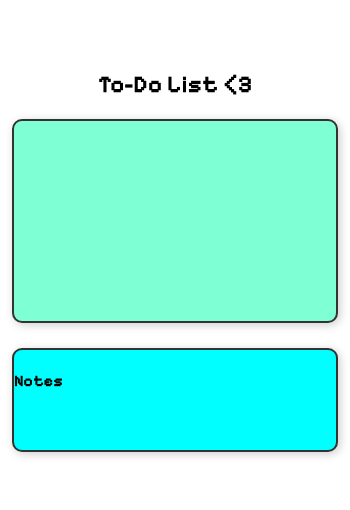
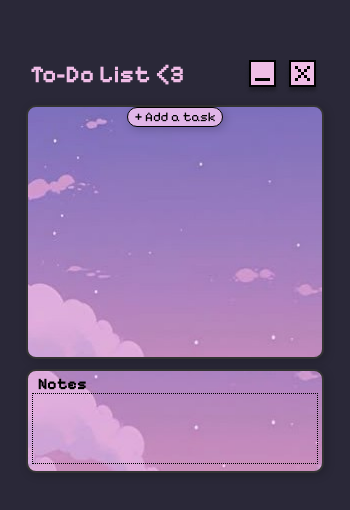
Before and after one commit to israks/ToDoApp, an Electron app: page index.html in a window 350 px wide. Shown: the part 156-666 px from the top of the page. Drawn offline with Linux system fonts and the light colour scheme; no server answers.

Commit message:
Personnalisation commit 2.0

```diff
--- a/index.css
+++ b/index.css
@@ -4,42 +4,87 @@ body {
     justify-content: center; /* Centre les pavés horizontalement */
     min-height: 100vh;
     align-items: center; /* Centre les pavés verticalement si la hauteur de body est définie */
-    gap: 20px;
-    background-color: white;
-    margin: 0;
+    gap: 10px;
+    background-color: #2A2838;
+    margin: 0 15px 0 15px;
     padding: 0;
     font-family: "Pixelify Sans", serif;
+    font-weight: thin;
 }
 
 header {
-    margin: 0;
-    padding: 0;
+    width: 100%;
     display: flex;
+    flex-direction: row;
+    flex-wrap: wrap;
+    justify-content: space-between;
+    align-items: center;
 }
 
 h1 {
-    margin: 0;
-    padding: 0;
     font-size: 1.5em;
-    text-align: left;
+    color: #EFBCE6;
+    margin: 0 0 5px 15px;
+}
+
+.boutons-menu {
+    display: flex;
+    gap: 5px;
+    margin: 0 15px 0 0;
+}
+
+.div-body {
+    width: 92%;
+    border: 2px solid #333;
+    box-shadow: 2px 2px 10px rgba(0, 0, 0, 0.2);
+    border-radius: 10px;
 }
 
 #div-todolist {
-    background-color: aquamarine;
-    width: 92%;
-    height: 200px;
-    border: 2px solid #333;
+    background-image: url("images/PartieToDo.jpg");
+    height: 250px;
+}
+
+#customButton {
+    background-color: #E1B6E8;
+    border: solid 1px;
+    font-family: "Pixelify Sans", serif;
+    border-radius: 10px;
+    cursor: pointer;
+    transition: background-color 0.3s ease, transform 0.2s ease;
     box-shadow: 2px 2px 10px rgba(0, 0, 0, 0.2);
-    border-radius: 10px;
-    margin: 0 5px 0 5px;
+    display: block;
+    margin: auto;
+}
+
+#customButton:hover {
+    background-color: #F4DDF7;
+    transform: scale(1.02);
 }
 
 #div-notes {
-    background-color: aqua;
-    width: 92%;
+    background-image: url("images/PartieNotes.jpg");
     height: 100px;
-    border: 2px solid #333;
-    box-shadow: 2px 2px 10px rgba(0, 0, 0, 0.2);
-    border-radius: 10px;
-    margin: 5px 5px 10px 5px;
+    display: flex;
+    flex-direction: column; /* Empile les enfants verticalement */
+    align-items: center; /* Centre le textarea */
+    justify-content: center; /* Centre verticalement dans le div */
+    gap: 0;
 }
+
+h4 {
+    align-self: flex-start; /* Aligne le h4 à gauche */
+    margin: 0 0 0 10px;
+    padding: 0;
+}
+
+textarea {
+    width: 80vw;
+    height: 65px;
+    background-color: transparent; /* Fond transparent */
+    border: 1.5px dotted black; /* Bordure en pointillés noirs */
+    resize: none;
+    outline: none;
+    font-family: "Pixelify Sans", serif;
+    margin: 0;
+}
--- a/index.html
+++ b/index.html
@@ -14,13 +14,20 @@
     <body>
         <header>
             <h1>To-Do List <3</h1>
+            <div class="boutons-menu">
+                <img src="images/BoutonReduire.png" alt="BoutonReduire" id="boutonreduire">
+                <img src="images/BoutonFermer.png" alt="BoutonFermer" id="boutonfermer">
+            </div>
         </header>
 
-        <div id="div-todolist">
-
+        <div class="div-body" id="div-todolist">
+            <button id="customButton">+ Add a task</button>
         </div>
-        <div id="div-notes">
-            <h4>Notes</h4>
+        <div class="div-body" id="div-notes">
+            <h4 id="notes">Notes</h4>
+            <div class="textarea-wrapper">
+                <textarea name="notes" id="notes"></textarea>
+            </div>
         </div>
 
     </body>
--- a/index.js
+++ b/index.js
@@ -6,7 +6,7 @@ app.whenReady().then(() => {
   mainWindow = new BrowserWindow({
     width: 350,
     height: 450,
-    //frame: false,
+    frame: false,
     webPreferences: {
       nodeIntegration: true,
     },
```
Also changed, not shown: images/BoutonAddTask.png (deleted), images/BoutonAddTaskClair.png (deleted).
